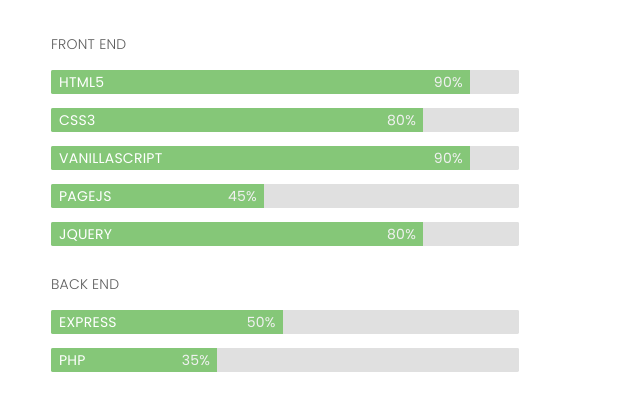
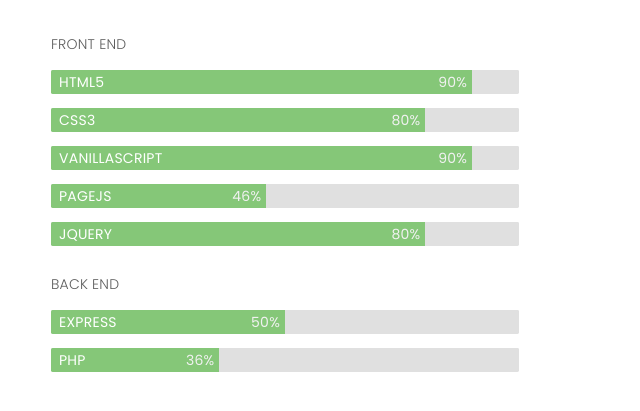
Before and after one commit to mariogrieco/cv, a website: page index.html in a window 1280 px wide. Shown: the part 817-1228 px from the top of the page, 615-1255 px from the left. Drawn offline with Linux system fonts and the light colour scheme.

Commit message:
perfecto

```diff
--- a/css/stylesheet.css
+++ b/css/stylesheet.css
@@ -336,14 +336,22 @@
     font-size: 14px;
     height: 24px;
     z-index: 0;
-    width: 5px;
+    width: 0px;
     /*background-color: #df3f3f;*/
     /*background-color: #c64848;*/
     background-color: #85C778;
     color: #f1f1f1;
     line-height: 24px;
     text-align: right;
-    padding-right: 0.5em;
+    margin: 0px;
+    padding: 0px;
+
+}
+
+.loading:after  {
+    display: inline-block;
+    width: 5px;
+    content: " ";
 }
 
 .loading--color {
--- a/index.html
+++ b/index.html
@@ -97,7 +97,7 @@
 							<div class="skils_type"><span class="text">VanillaScript</span> <span class="loading">90%</span></div>
 						</span>
 						<span>
-                            <div class="skils_type"><span class="text">Pagejs</span> <span class="loading">45%</span></div>
+							<div class="skils_type"><span class="text">Pagejs</span> <span class="loading">46%</span></div>
 						</span>
 						<span>
 							<div class="skils_type"><span class="text">Jquery</span> <span class="loading">80%</span></div>
@@ -108,14 +108,15 @@
 					<span class="specci__title about__p">Back End </span>
 					<div class="skils">
 						<span>
-                            <div class="skils_type"><span class="text">Express</span> <span class="loading">50%</span></div>
+							<div class="skils_type"><span class="text">Express</span><span class="loading">50%</span></div>
 						</span>
 						<span>
-                            <div class="skils_type"><span class="text">Php</span> <span class="loading">35%</span></div>
+							<div class="skils_type"><span class="text">Php</span> <span class="loading">36%</span></div>
 						</span>
 						<div class="clear"></div>
 					</div>
 					<div class="clear"></div>
+
 				</div>
 				<div class="clear"></div>
 				</div>
--- a/js/LoadingAnim.js
+++ b/js/LoadingAnim.js
@@ -1,27 +1,29 @@
 var timeCounter = 0;
 
 function anim(object){
-		timeCounter+= 30  ;
     var text = object.textContent;
         object.textContent = "";
         var porcentTo     = parseInt(text);
         var porcentFrom   = 0;
 
-        setTimeout(function(){
-        	    var interval      = setInterval(function() {
+        var timeO = setTimeout(function(){
+              var interval  = setInterval(function() {
 
-          	  	if ( porcentFrom + 2 < porcentTo  ) {
+              if ( porcentFrom < porcentTo  ) {
                 porcentFrom += 2;
                 object.style.width = porcentFrom + "%";
               }
               else {
                 object.textContent = text;
                 clearInterval(interval);
+                clearTimeout(timeO);
                 timeCounter-=30;
               }
 
             }, 20 + parseInt(10 * Math.random()));
         }, timeCounter);
+
+    timeCounter+= 30;
 }
 
 [].forEach.call($('.skils_type'),function(a){
```
Lines whose indentation alone changed are shown as unchanged.
